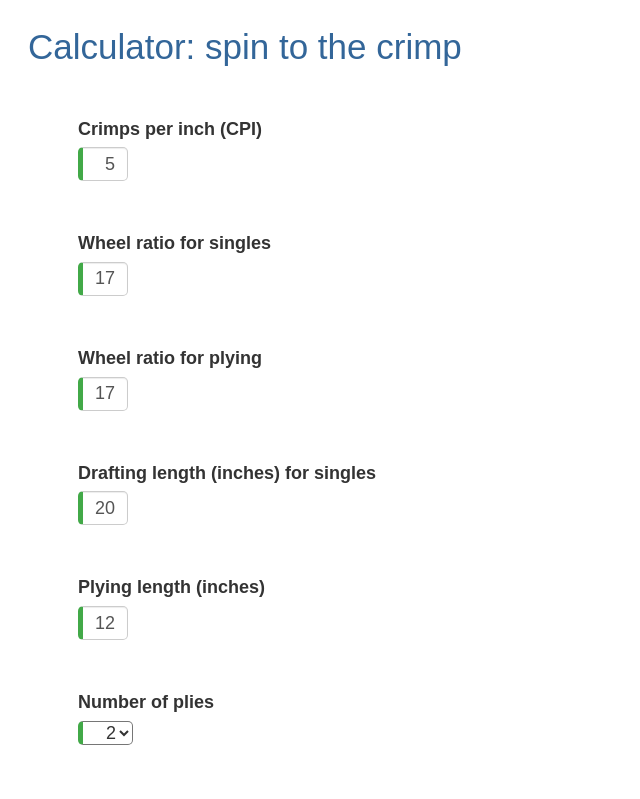
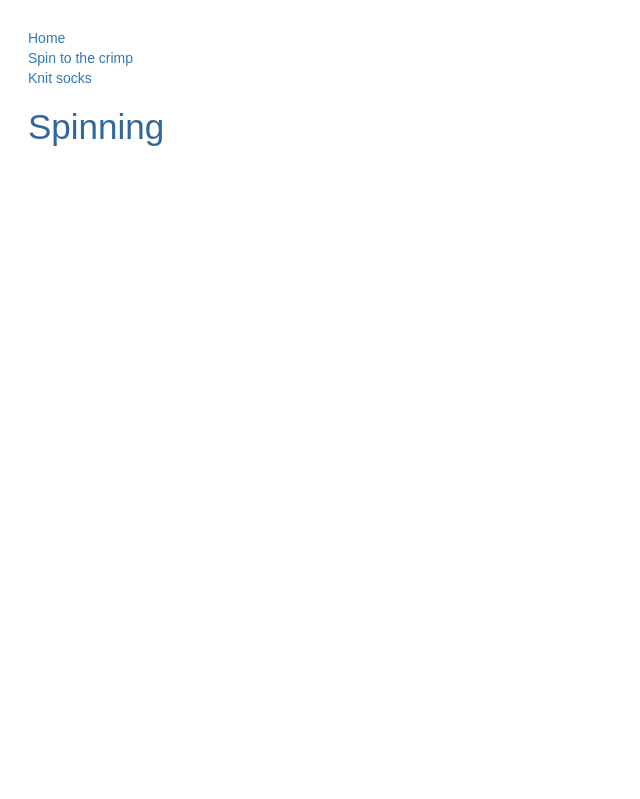
Before and after one commit to EvelineV/spinning, an Angular app: page / in a window 1280 px wide. Shown: the top 799 px of the page, without its empty margins (0-640 px from the left). Built offline with nearby package versions, Linux system fonts and the light colour scheme.

Commit message:
add routes and files for the knit-socks app

```diff
--- a/src/app/app-routing.module.ts
+++ b/src/app/app-routing.module.ts
@@ -1,9 +1,11 @@
 import { NgModule } from '@angular/core';
 import { RouterModule, Routes } from '@angular/router';
 import { SpinToCrimpComponent } from './spin-to-crimp/spin-to-crimp.component';
+import { KnitSocksComponent } from './knit-socks/knit-socks.component';
 
 const routes: Routes = [
-  { path: "", component: SpinToCrimpComponent }
+  { path: "spin-to-crimp", component: SpinToCrimpComponent },
+  { path: "knit-socks", component: KnitSocksComponent },
 ];
 
 @NgModule({
--- a/src/app/app.component.html
+++ b/src/app/app.component.html
@@ -1 +1,7 @@
-<app-spin-to-crimp></app-spin-to-crimp>
+<nav>
+  <a routerLink="">Home</a><br>
+  <a routerLink="/spin-to-crimp">Spin to the crimp</a><br>
+  <a routerLink="/knit-socks">Knit socks</a>
+</nav>
+<router-outlet></router-outlet>
+<h1>{{title | titlecase }}</h1>
--- a/src/app/app.module.ts
+++ b/src/app/app.module.ts
@@ -5,11 +5,13 @@ import { FormsModule } from '@angular/forms';
 import { AppRoutingModule } from './app-routing.module';
 import { AppComponent } from './app.component';
 import { SpinToCrimpComponent } from './spin-to-crimp/spin-to-crimp.component';
+import { KnitSocksComponent } from './knit-socks/knit-socks.component';
 
 @NgModule({
   declarations: [
     AppComponent,
-    SpinToCrimpComponent
+    SpinToCrimpComponent,
+    KnitSocksComponent
   ],
   imports: [
     BrowserModule,
--- /dev/null
+++ b/src/app/knit-socks/knit-socks.component.html
@@ -0,0 +1 @@
+<p>knit-socks works!</p>
--- /dev/null
+++ b/src/app/knit-socks/knit-socks.component.ts
@@ -0,0 +1,15 @@
+import { Component, OnInit } from '@angular/core';
+
+@Component({
+  selector: 'app-knit-socks',
+  templateUrl: './knit-socks.component.html',
+  styleUrls: ['./knit-socks.component.css']
+})
+export class KnitSocksComponent implements OnInit {
+
+  constructor() { }
+
+  ngOnInit(): void {
+  }
+
+}
```
Also changed, not shown: src/app/knit-socks/knit-socks.component.css (added), 1 other file (tests, documents, lock files or other folders).
